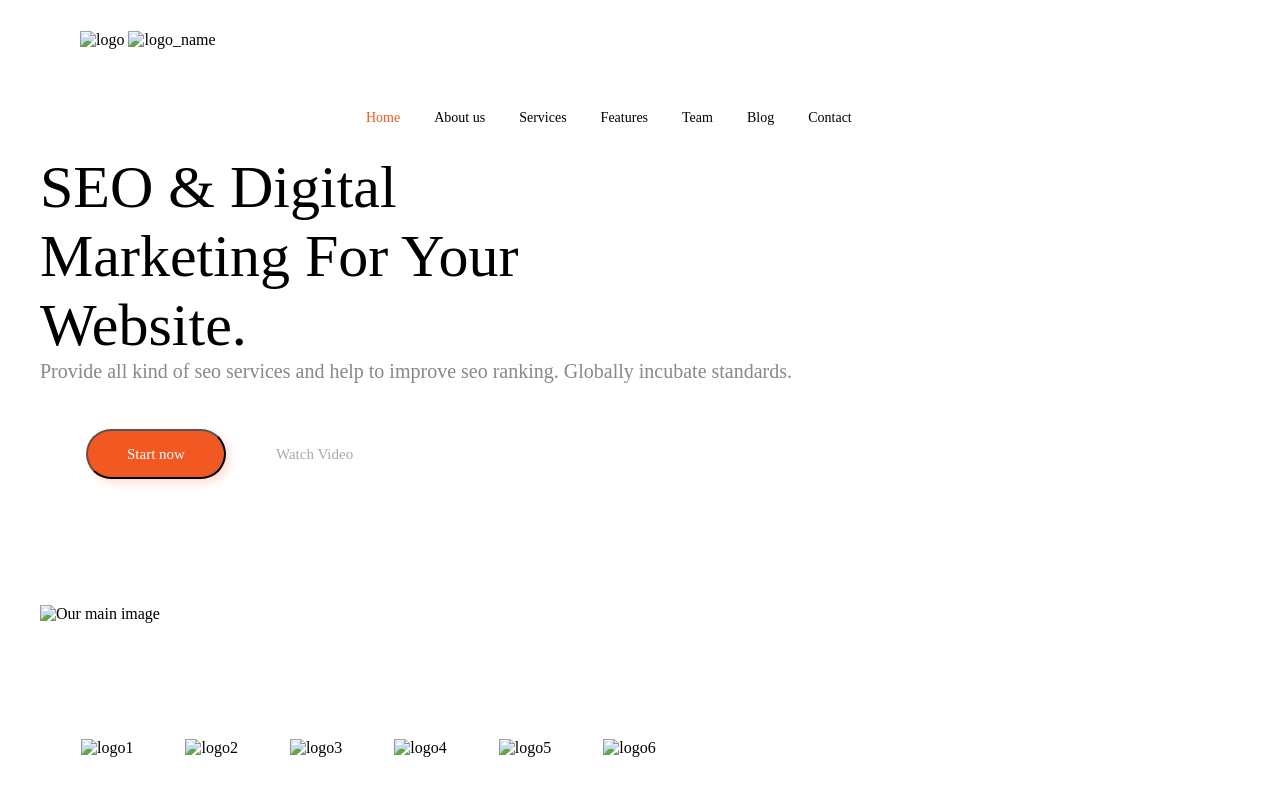
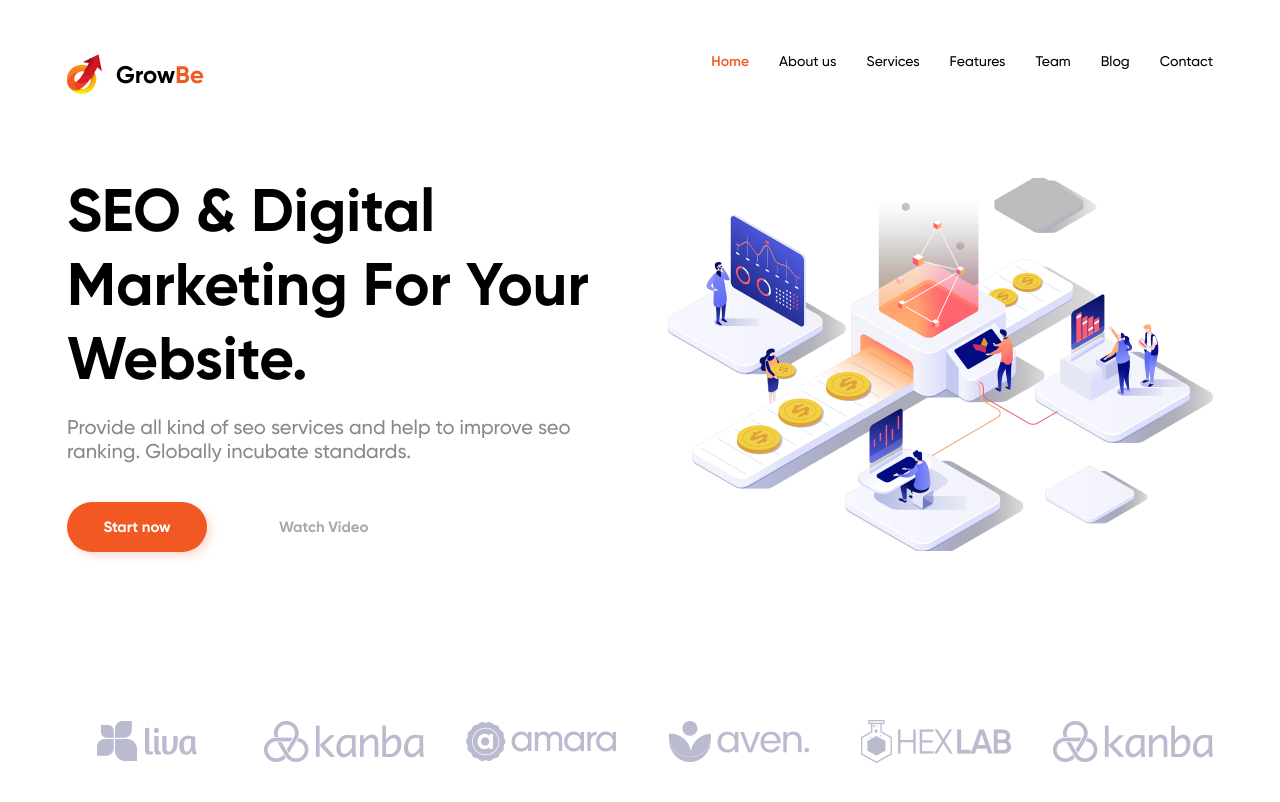
Before and after one commit to AlPoGold/HTML_CSS_seminars, a plain HTML site: page index.html in a window 1280 px wide. Drawn offline with Linux system fonts and the light colour scheme; files that its build step writes are made by us from their sources.

Commit message:
adding display-flex and fonts

```diff
--- a/index.html
+++ b/index.html
@@ -4,14 +4,14 @@
     <meta charset="UTF-8">
     <meta name="viewport" content="width=device-width, initial-scale=1.0">
     <title>Seo & Digital Marketing Landing Page</title>
-    <link rel="stylesheet" href="/seminar_3/homework/style.css">
+    <link rel="stylesheet" href="style.css">
 </head>
 <body>
-    <div class="top">
+    <div class="top center">
         <div class="top_navbar">
             <div class="top_navbar__logos">
-                <img src="/seminar_3/homework/img/logo.png" alt="logo">
-                <img src="/seminar_3/homework/img/GrowBe.png" alt="logo_name">
+                <img src="img/logo.png" alt="logo">
+                <img src="img/GrowBe.png" alt="logo_name">
             </div>
             <div class="top_navbar__links">
                 <a class="home_link" href="#">Home</a>
@@ -33,16 +33,19 @@
                     <input class="btn_start" type="button" value="Start now">
                     <input class="btn_watch_video" type="button" value="Watch Video">
                 </div>
-                <img class="main_img" src="/seminar_3/homework/img/large_main_img.png" alt="Our main image">
+            </div>
+            <div class="top_content__img">
+                <img class="main_img" src="img/large_main_img.png" alt="Our main image">
             </div>
         </div>
+
         <div class="top_logos">
-            <img class="top_logos_img" src="/seminar_3/homework/img/1.png" alt="logo1">
-            <img class="top_logos_img" src="/seminar_3/homework/img/6.png" alt="logo2">
-            <img class="top_logos_img" src="/seminar_3/homework/img/3.png" alt="logo3">
-            <img class="top_logos_img" src="/seminar_3/homework/img/4.png" alt="logo4">
-            <img class="top_logos_img" src="/seminar_3/homework/img/5.png" alt="logo5">
-            <img class="top_logos_img" src="/seminar_3/homework/img/6.png" alt="logo6">
+            <img class="top_logos_img" src="img/1.png" alt="logo1">
+            <img class="top_logos_img" src="img/6.png" alt="logo2">
+            <img class="top_logos_img" src="img/3.png" alt="logo3">
+            <img class="top_logos_img" src="img/4.png" alt="logo4">
+            <img class="top_logos_img" src="img/5.png" alt="logo5">
+            <img class="top_logos_img" src="img/6.png" alt="logo6">
 
         </div>
     </div>
--- a/style.css
+++ b/style.css
@@ -1,22 +1,59 @@
-*{
+@font-face {
+    font-family: "Gilroy-SemiBold";
+    src: url("./fonts/GilroySemiBold.ttf") format("truetype");
+    font-style: normal;
+    font-weight: 600;
+}
+
+@font-face{
+    font-family: "Gilroy-Medium";
+    src: url("./fonts/GilroyMedium.ttf") format("truetype");
+    font-style: normal;
+    font-weight: 500;
+}
+
+@font-face{
+    font-family: "Gilroy-Bold";
+    src: url("./fonts/GilroyBold.ttf") format("truetype");
+    font-style: normal;
+    font-weight: 700;
+}
+
+ * {
+    margin: 0;
     padding: 0;
-    margin:0;
+ }
+.center{
+    padding-left: calc(50% - 573px);
+    padding-right: calc(50% - 573px);
+
 }
-.top{
+
+.top {
     margin-top: 14px;
     margin-bottom: 14px;
-    margin-left: 20px;
-    margin-right: 14px;
+
 }
+
+.top_navbar{
+    padding-top:40px;
+    padding-bottom:40px;
+    display: flex;
+    justify-content: space-between;
+
+}
+
+
 .top_navbar__logos{
-    margin-left: 60px;
-    margin-bottom: 48px;
-    margin-top: 31px;
+    display: flex;
+    gap:14px;
+    align-items: center;
+
 
 }
 
 .home_link{
-    margin-left: 337px;
+
     color: #F25822;
     font-family: Gilroy-SemiBold;
     font-size: 14px;
@@ -26,7 +63,6 @@
     text-decoration: none;
 }
 .other_links{
-    padding-left: 30px;
     color: #000;
     font-family: Gilroy-Medium;
     font-size: 14px;
@@ -34,52 +70,47 @@
     font-weight: 400;
     line-height: normal;
     text-decoration: none;
+
 }
 
 .top_navbar__links{
+    display: flex;
+    gap:30px;
+}
 
-
-    margin-right: 210px;
-    padding-top: 11px;
-    padding-bottom: 12px;
-    padding-left: 9px;
-    padding-right: 14px;
+.top_content{
+    padding-top:44px;
+    padding-bottom:162px;
+    display: flex;
+    gap:40.94px
 
 }
 
-.top_content{
-    padding-top: 15px;
-    padding-bottom: 42px;
-    padding-left: 20px;
-    padding-right: 20px;
-}
-
 .top_content__text_h2{
-    margin: left 57px;
     color: #000;
     font-family: Gilroy-Bold;
     font-size: 60px;
     font-style: normal;
     font-weight: 400;
     line-height: normal;
+    margin-bottom: 17px;
 }
 
 .top_content__text_p{
-    margin: left 57px;
     color: #888;
     font-family: Gilroy-Medium;
     font-size: 20px;
     font-style: normal;
     font-weight: 400;
     line-height: normal;
+    margin-bottom: 37px;
 }
 .top_content__buttons{
-    margin-top: 16 px;
-    margin-bottom: 80px;
-    margin: left 57px;
+    display: flex;
+    gap:72px;
+
 }
 .btn_start{
-    margin:46px;
     color: #FFF;
     font-family: Gilroy-Bold;
     font-size: 15px;
@@ -87,6 +118,7 @@
     font-weight: 400;
     line-height: normal;
     border-radius: 50px;
+    border: none;
     background: #F25822;
     box-shadow: 4px 4px 8px 0px rgba(242, 88, 34, 0.20);
     width: 140px;
@@ -105,13 +137,7 @@
 
 }
 .top_logos{
-    margin-top: 15px;
-    margin-bottom: 30px;
-    padding-left: 13px;
-    padding-right: 27px;
-    padding-top: 59px;
-    padding-bottom: 49px;
+    display: flex;
+    justify-content: space-between;
+
 }
-.top_logos_img{
-    margin-left: 48px;
-}
```
Also changed, not shown: fonts/GilroyBold.ttf (added), fonts/GilroyMedium.ttf (added), fonts/GilroySemiBold.ttf (added).
